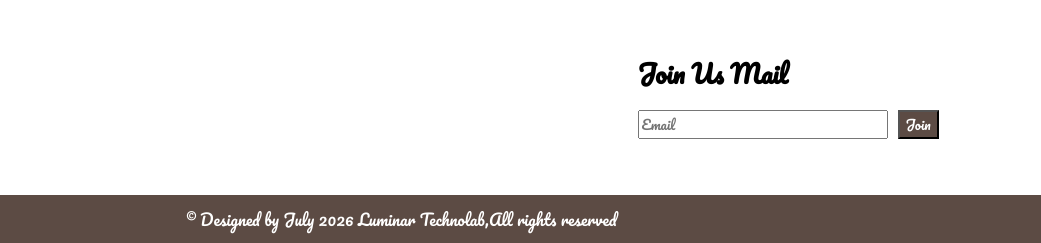
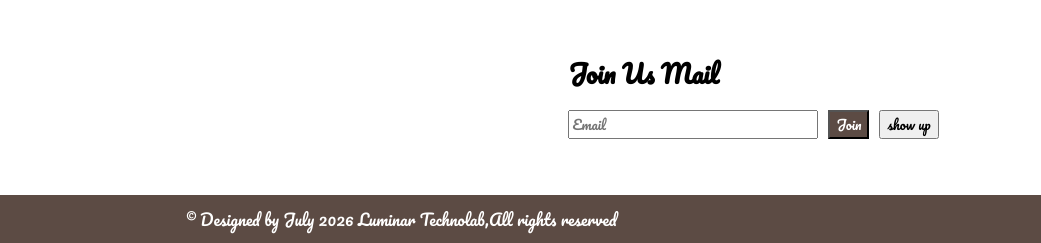
Before and after one commit to elz-john/furniture-website-2026, a plain HTML site: page index.html in a window 1280 px wide. Shown: the part 2106-2349 px from the top of the page, 239-1280 px from the left. Drawn offline with Linux system fonts and the light colour scheme.

Commit message:
button added

```diff
--- a/index.html
+++ b/index.html
@@ -233,9 +233,9 @@
          <div class="subscribe">
             <h3 class="subhead">Join Us Mail</h3>
             <div class="box">
-                <input type="email" placeholder="Email"
-                class="subInput">
+                <input type="email" placeholder="Email" class="subInput">
                 <button class="subButton" >Join</button>
+                <button>show up</button>
             </div>
          </div>
     </section>
```
Also changed, not shown: 1 other file.
